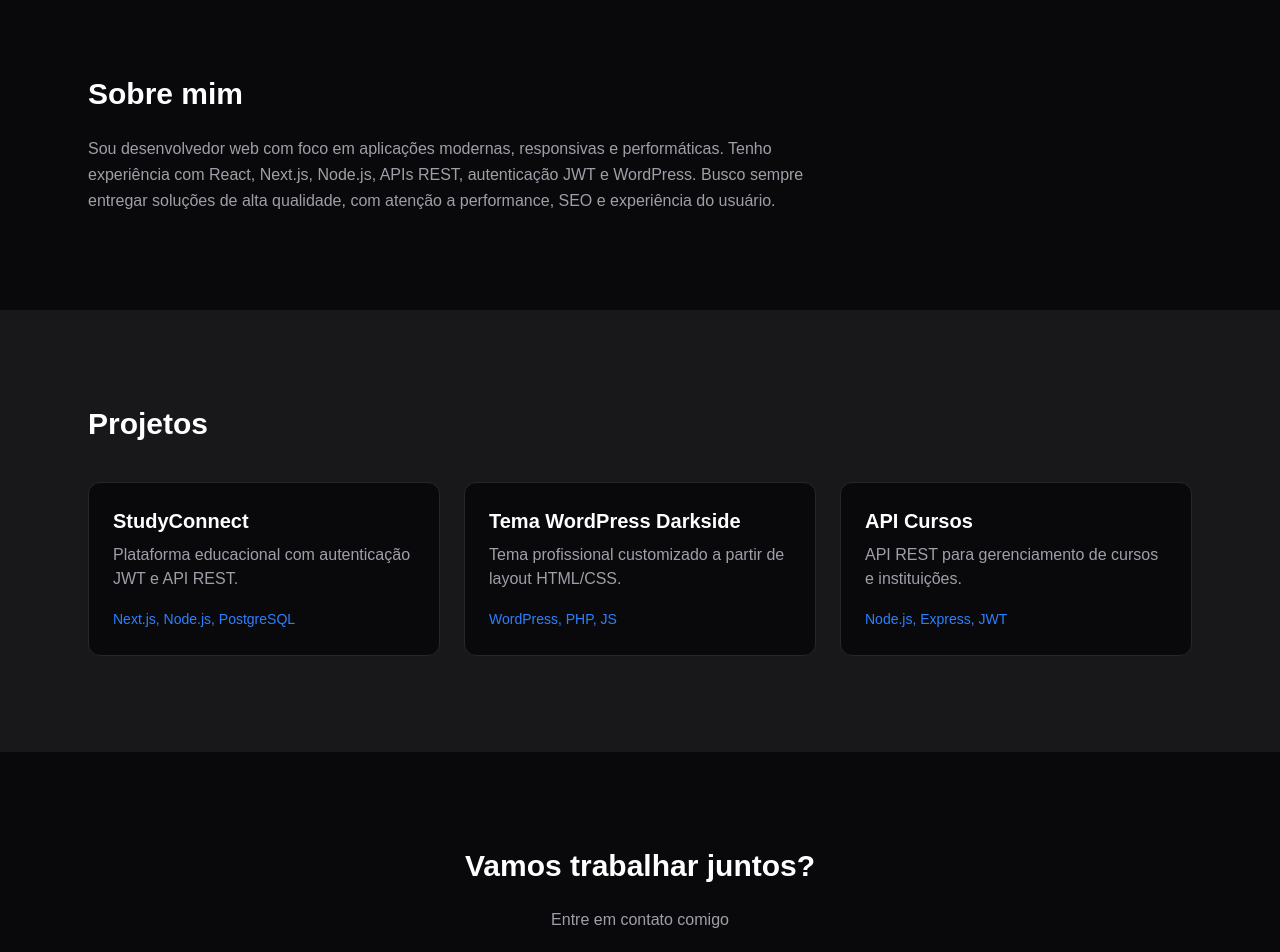
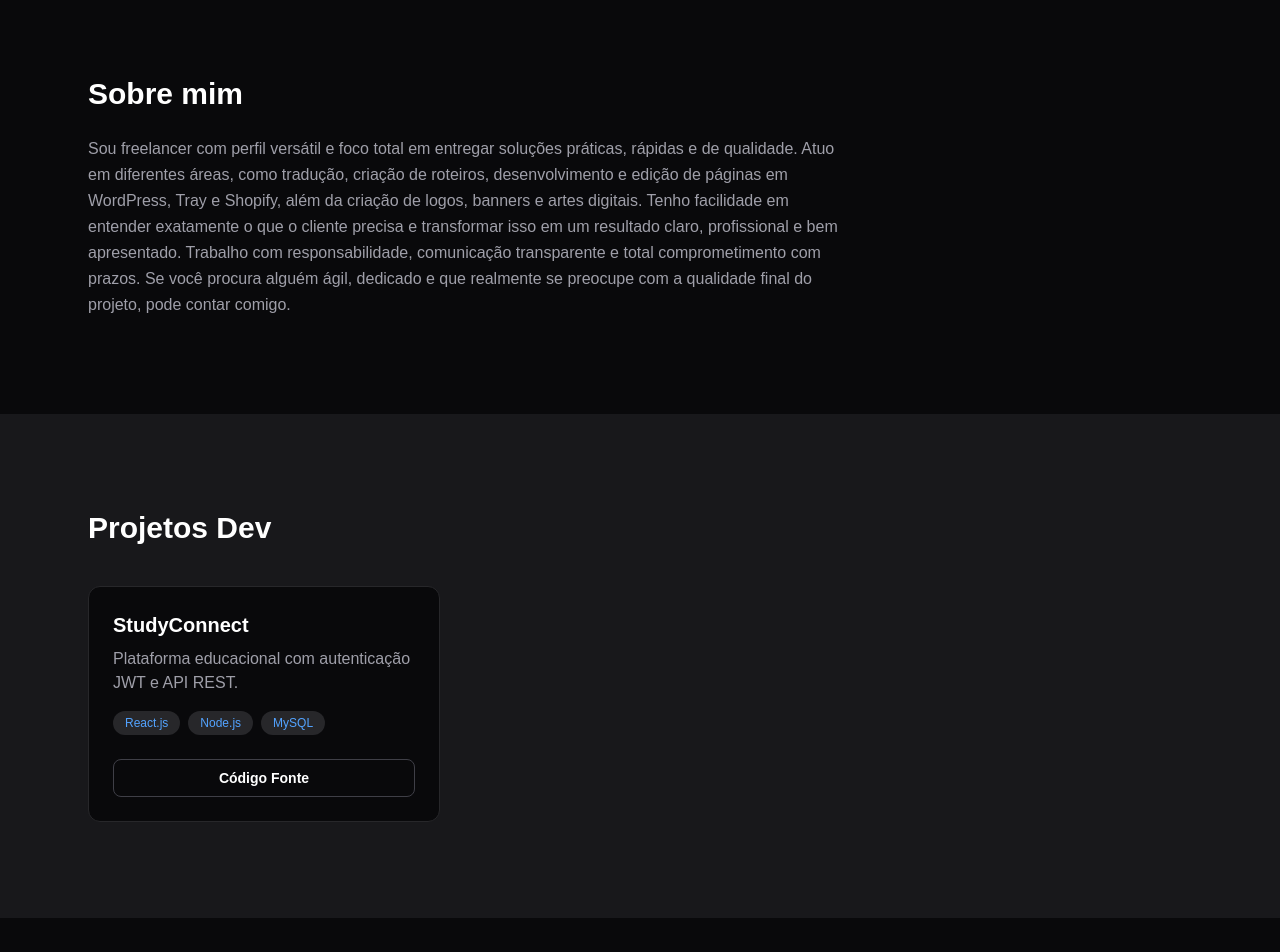
Before and after one commit to JoaoEmanoel2005/Profile_freela, a Next.js app: page / in a window 1280 px wide. Shown: the part 820-1772 px from the top of the page. Built offline with nearby package versions, Linux system fonts and the light colour scheme.

Commit message:
Atualizacao da aba de projetos

```diff
--- a/app/page.tsx
+++ b/app/page.tsx
@@ -1,7 +1,7 @@
 import Header from "@/components/Header";
 import Hero from "@/components/Hero";
 import About from "@/components/About";
-import Projects from "@/components/Projects";
+import Projects from "@/components/Projects_dev";
 import Contact from "@/components/Contact";
 
 
--- a/components/About.tsx
+++ b/components/About.tsx
@@ -3,8 +3,7 @@ return (
 <section className="max-w-6xl mx-auto px-6 py-24">
 <h3 className="text-3xl font-bold mb-6">Sobre mim</h3>
 <p className="text-zinc-400 leading-relaxed max-w-3xl">
-Sou desenvolvedor web com foco em aplicações modernas, responsivas e performáticas. Tenho experiência com React, Next.js, Node.js, APIs REST, autenticação JWT e WordPress. Busco sempre entregar soluções de alta qualidade, com atenção a performance, SEO e experiência do usuário.
-</p>
+Sou freelancer com perfil versátil e foco total em entregar soluções práticas, rápidas e de qualidade. Atuo em diferentes áreas, como tradução, criação de roteiros, desenvolvimento e edição de páginas em WordPress, Tray e Shopify, além da criação de logos, banners e artes digitais. Tenho facilidade em entender exatamente o que o cliente precisa e transformar isso em um resultado claro, profissional e bem apresentado. Trabalho com responsabilidade, comunicação transparente e total comprometimento com prazos. Se você procura alguém ágil, dedicado e que realmente se preocupe com a qualidade final do projeto, pode contar comigo.</p>
 </section>
 );
 }
--- a/components/Header.tsx
+++ b/components/Header.tsx
@@ -2,7 +2,7 @@ export default function Header() {
 return (
 <header className="fixed w-full bg-zinc-900/80 backdrop-blur border-b border-zinc-800 z-50">
 <nav className="max-w-6xl mx-auto px-6 py-4 flex justify-between items-center">
-<h1 className="font-bold text-xl">João | Dev</h1>
+<h1 className="font-bold text-xl">João | Freelancer</h1>
 <div className="space-x-6 text-sm">
 <a href="#projects" className="hover:text-blue-500">Projetos</a>
 <a href="#contact" className="hover:text-blue-500">Contato</a>
--- a/components/Hero.tsx
+++ b/components/Hero.tsx
@@ -2,10 +2,9 @@ export default function Hero() {
 return (
 <section className="min-h-screen flex items-center justify-center text-center px-6">
 <div>
-<h2 className="text-5xl font-bold mb-4">Desenvolvedor Web Freelancer</h2>
+<h2 className="text-5xl font-bold mb-4">Desenvolvedor, Logo Maker, Designer, Tradutor</h2>
 <p className="text-zinc-400 max-w-xl mx-auto mb-8">
-Crio aplicações modernas, rápidas e profissionais usando React, Next.js, Node.js e WordPress.
-</p>
+Crio aplicações usando tecnologias modernas, otimizo sites, traduzo textos, crio logos e Banners, crio roteiros para vídeos, dentre outras funções.</p>
 <div className="flex gap-4 justify-center">
 <a href="#contact" className="bg-blue-600 px-6 py-3 rounded-lg font-semibold hover:bg-blue-700">Contato</a>
 <a href="#projects" className="border border-zinc-700 px-6 py-3 rounded-lg hover:bg-zinc-900">Ver Projetos</a>
--- a/components/Projects.tsx
+++ /dev/null
@@ -1,40 +0,0 @@
-
-const projects = [
-{
-title: "StudyConnect",
-desc: "Plataforma educacional com autenticação JWT e API REST.",
-tech: "Next.js, Node.js, PostgreSQL",
-},
-{
-title: "Tema WordPress Darkside",
-desc: "Tema profissional customizado a partir de layout HTML/CSS.",
-tech: "WordPress, PHP, JS",
-},
-{
-title: "API Cursos",
-desc: "API REST para gerenciamento de cursos e instituições.",
-tech: "Node.js, Express, JWT",
-},
-];
-
-
-export default function Projects() {
-return (
-<section id="projects" className="bg-zinc-900 py-24">
-<div className="max-w-6xl mx-auto px-6">
-<h3 className="text-3xl font-bold mb-10">Projetos</h3>
-
-
-<div className="grid md:grid-cols-3 gap-6">
-{projects.map((p, i) => (
-<div key={i} className="bg-zinc-950 border border-zinc-800 rounded-xl p-6 hover:border-blue-600 transition">
-<h4 className="font-bold text-xl mb-2">{p.title}</h4>
-<p className="text-zinc-400 mb-4">{p.desc}</p>
-<span className="text-sm text-blue-500">{p.tech}</span>
-</div>
-))}
-</div>
-</div>
-</section>
-);
-}
--- /dev/null
+++ b/components/Projects_dev.tsx
@@ -0,0 +1,57 @@
+const projects_dev = [
+  {
+    title: "StudyConnect",
+    desc: "Plataforma educacional com autenticação JWT e API REST.",
+    tech: ["React.js", "Node.js", "MySQL"],
+    live: "",
+    repo: "https://github.com/JoaoEmanoel2005/StudyConnect"
+  },
+
+];
+
+export default function ProjectsDev() {
+  return (
+    <section id="projects_dev" className="bg-zinc-900 py-24">
+      <div className="max-w-6xl mx-auto px-6">
+        <h3 className="text-3xl font-bold mb-10">Projetos Dev</h3>
+
+        <div className="grid md:grid-cols-3 gap-6">
+          {projects_dev.map((p, i) => (
+            <div
+              key={i}
+              className="bg-zinc-950 border border-zinc-800 rounded-xl p-6 hover:border-blue-600 transition flex flex-col justify-between"
+            >
+              <div>
+                <h4 className="font-bold text-xl mb-2">{p.title}</h4>
+                <p className="text-zinc-400 mb-4">{p.desc}</p>
+
+                <div className="flex flex-wrap gap-2 mb-6">
+                  {p.tech.map((t, idx) => (
+                    <span
+                      key={idx}
+                      className="text-xs bg-zinc-800 px-3 py-1 rounded-full text-blue-400"
+                    >
+                      {t}
+                    </span>
+                  ))}
+                </div>
+              </div>
+
+              <div className="flex gap-3">
+                {p.live && (
+                  <a href={p.live} target="_blank" className="flex-1 text-center bg-blue-600 py-2 rounded-lg text-sm font-semibold hover:bg-blue-700 transition">
+                    Ver Projeto
+                  </a>
+                )}
+
+                <a href={p.repo} target="_blank" className="flex-1 text-center border border-zinc-700 py-2 rounded-lg text-sm font-semibold hover:bg-zinc-900 transition">
+                  Código Fonte
+                </a>
+              </div>
+            </div>
+          ))}
+        </div>
+      </div>
+    </section>
+  );
+}
```
